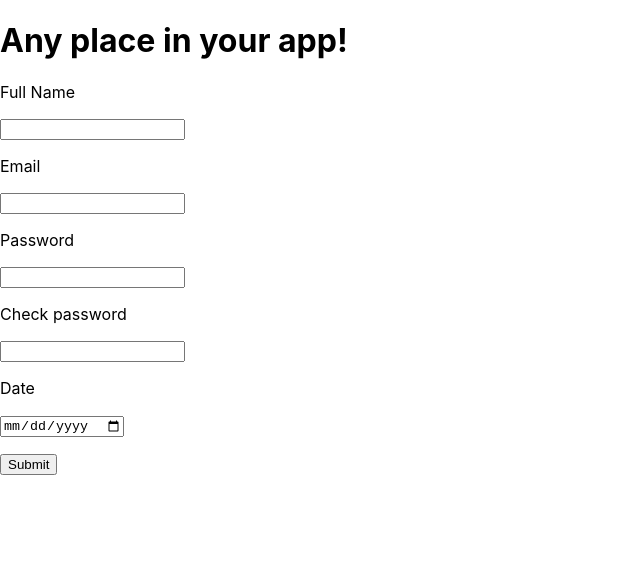
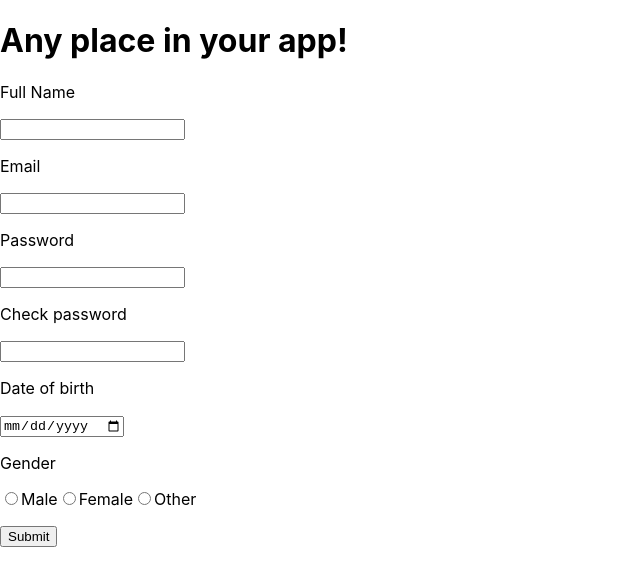
Before and after one commit to ZhenyaHoholko/form, a React (Create React App) app: page / in a window 1280 px wide. Shown: the top 586 px of the page, without its empty margins (0-640 px from the left). Built offline with nearby package versions, Linux system fonts and the light colour scheme.

Commit message:
Add piont with radio

```diff
--- a/src/App.js
+++ b/src/App.js
@@ -6,7 +6,7 @@ const Basic = () => (
   <div>
     <h1>Any place in your app!</h1>
     <Formik
-      initialValues={{ firstName: "", email: "", password: "" }}
+      initialValues={{ firstName: "", email: "", password: "", radio: "" }}
       validate={(values) => {
         const errors = {};
         if (values.firstName.length == 0) {
@@ -65,10 +65,19 @@ const Basic = () => (
           <Field type="password" name="password2" />
           <ErrorMessage name="password2" component="div" />
           <p />
-          <a>Date</a>
+          <a>Date of birth</a>
           <p />
           <Field type="date" name="date" />
           <ErrorMessage name="date" component="div" />
+          <p />
+          <a>Gender</a>
+          <p />
+          <input type="radio" id="gender1" name="gender" value="Male" />
+          <label for="gender1">Male</label>
+          <input type="radio" id="gender2" name="gender" value="Female" />
+          <label for="gender2">Female</label>
+          <input type="radio" id="gender3" name="gender" value="Other" />
+          <label for="gender3">Other</label>
           <p />
           <button type="submit" disabled={isSubmitting} onclick="enterNum()">
             Submit
```
